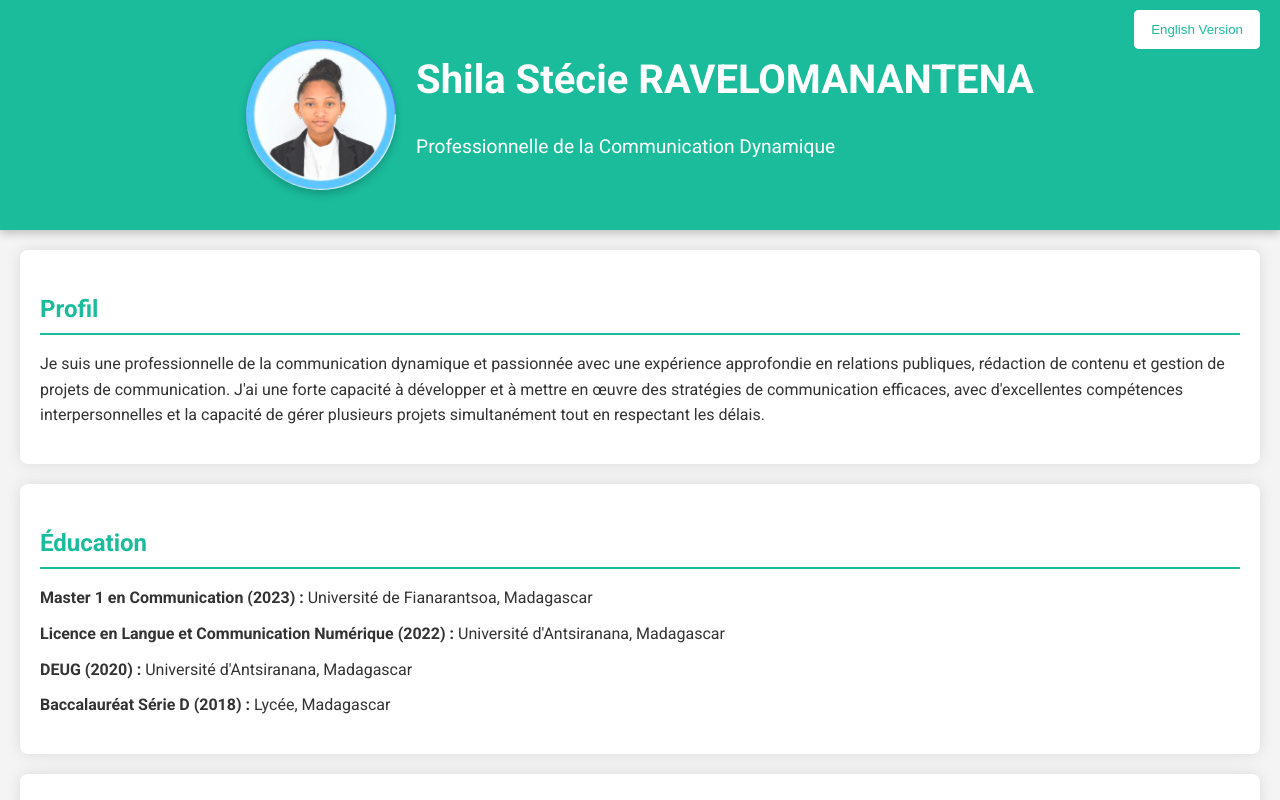
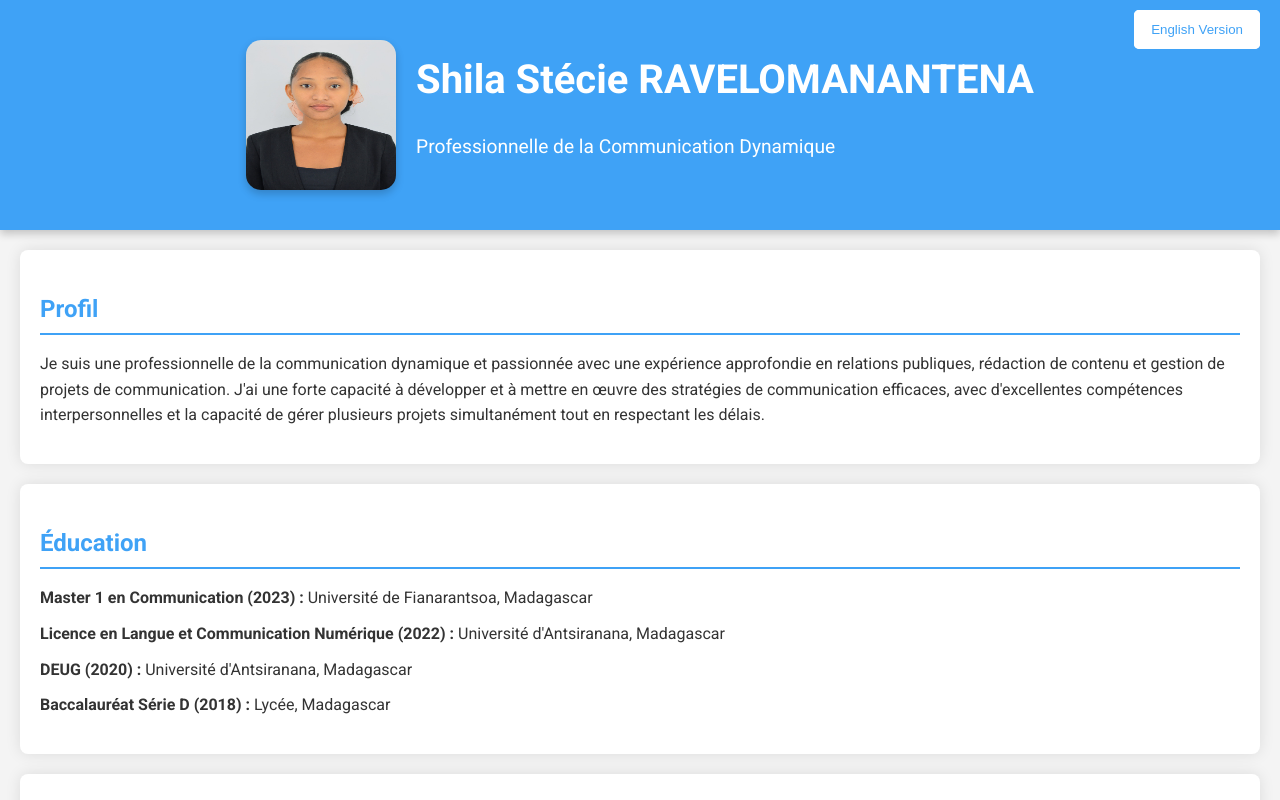
Before and after one commit to shilapro/portfolio, a plain HTML site: page index.html in a window 1280 px wide. Shown: the top 800 px of the page. Drawn offline with Linux system fonts and the light colour scheme.

Commit message:
chore(all page): change color theme and change image

```diff
--- a/index.html
+++ b/index.html
@@ -10,7 +10,7 @@
 <body>
 <header>
   <div class="container">
-    <img src="profile.png" alt="Shila Stécie RAVELOMANANTENA" class="profile-img">
+    <img src="shila.JPG" alt="Shila Stécie RAVELOMANANTENA" class="profile-img">
     <div class="header-text">
       <h1>Shila Stécie RAVELOMANANTENA</h1>
       <p>Professionnelle de la Communication Dynamique</p>
--- a/styles.css
+++ b/styles.css
@@ -15,7 +15,7 @@ body {
 }
 
 header {
-    background-color: #1abc9c;
+    background-color: #3FA2F6;
     color: #fff;
     padding: 20px 0;
     text-align: center;
@@ -23,7 +23,7 @@ header {
 }
 
 header .profile-img {
-    border-radius: 50%;
+    border-radius: 10%;
     width: 150px;
     height: 150px;
     margin-right: 20px;
@@ -41,7 +41,7 @@ header h1 {
 
 .switch-lang {
     background-color: #fff;
-    color: #1abc9c;
+    color: #3FA2F6;
     border: 2px solid #fff;
     padding: 10px 15px;
     cursor: pointer;
@@ -64,9 +64,9 @@ header p {
 }
 
 h2 {
-    color: #1abc9c;
+    color: #3FA2F6;
     margin-bottom: 10px;
-    border-bottom: 2px solid #1abc9c;
+    border-bottom: 2px solid #3FA2F6;
     padding-bottom: 5px;
 }
 
@@ -88,7 +88,7 @@ footer {
 }
 
 footer a {
-    color: #1abc9c;
+    color: #3FA2F6;
     text-decoration: none;
 }
 
```
Also changed, not shown: index_en.html (+1 -1 lines), shila.JPG (added).
